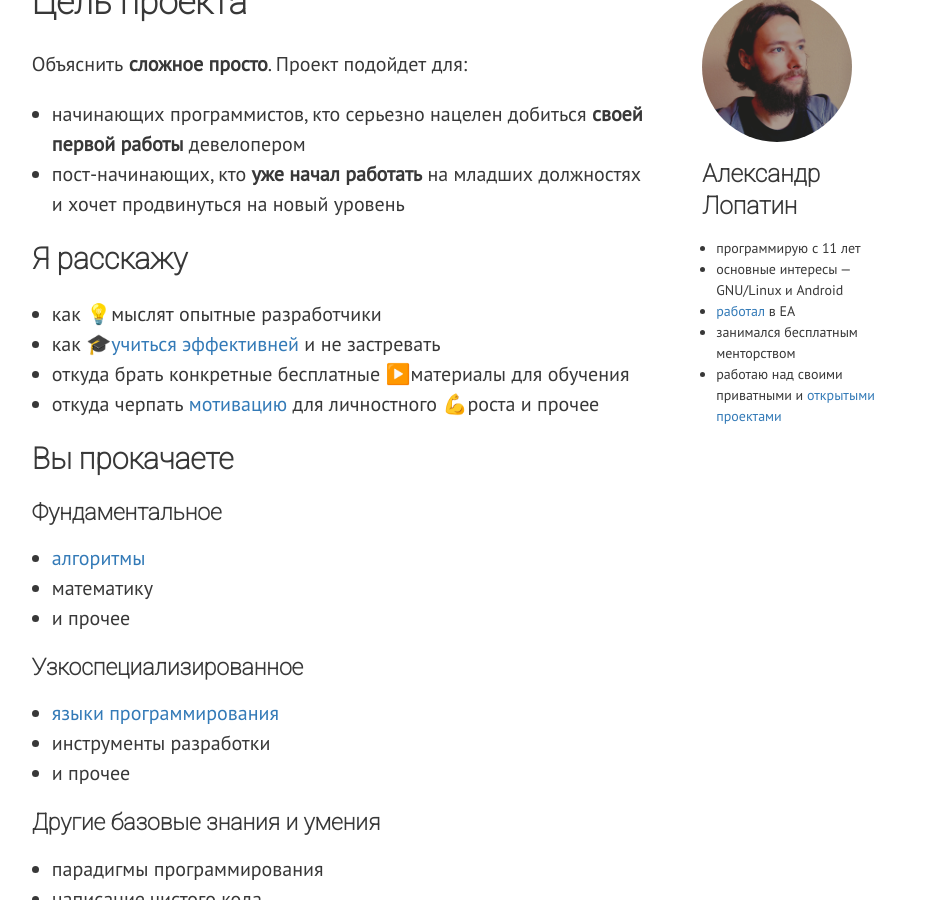
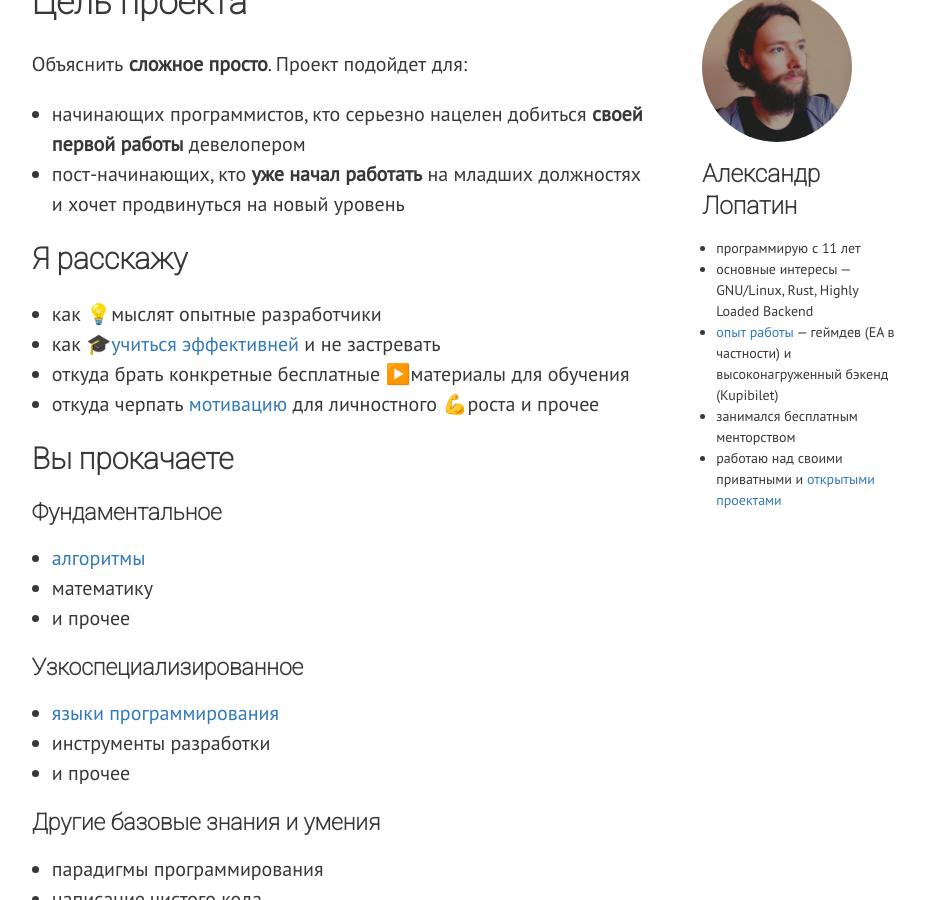
Before and after one commit to codonaft/codonaft.github.io, a Jekyll site: the page built from pages/о-проекте-и-авторе.md, in a window 1280 px wide and 900 px high, scrolled down 533 px. Shown: the whole window, without its empty margins (173-1098 px from the left). Built offline with Jekyll 4.4.1, drawn with Linux system fonts in a browser that asks for light colours; nearby versions of some CDN libraries.

Commit message:
update about page

```diff
--- a/pages/о-проекте-и-авторе.md
+++ b/pages/о-проекте-и-авторе.md
@@ -12,8 +12,8 @@ tags: [образование]
 
 ## Александр Лопатин
 - программирую с 11 лет
-- основные интересы — GNU/Linux и Android
-- [работал](https://www.linkedin.com/in/AlexanderLopatin) в EA
+- основные интересы — GNU/Linux, Rust, Highly Loaded Backend
+- [опыт работы](https://www.linkedin.com/in/AlexanderLopatin) — геймдев (EA в частности) и высоконагруженный бэкенд (Kupibilet)
 - занимался бесплатным менторством
 - работаю над своими приватными и [открытыми проектами](https://github.com/alopatindev)
 </div>
```
